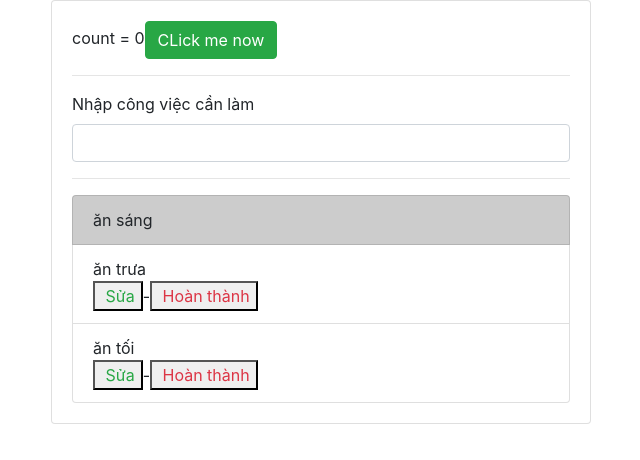
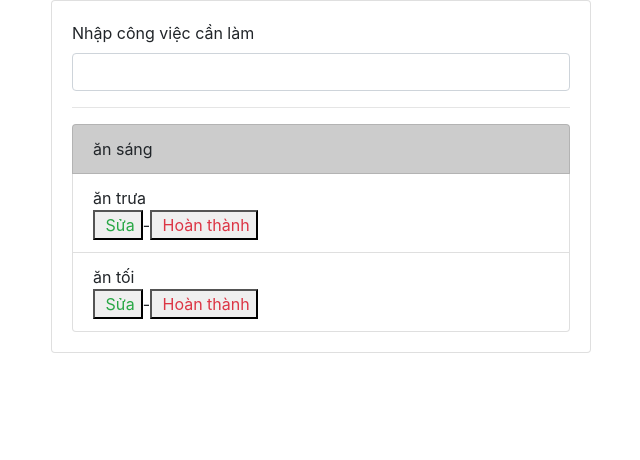
Before and after one commit to tungdinh86/TodoList, a React (Create React App) app: page / in a window 1280 px wide. Shown: the top 460 px of the page, without its empty margins (319-959 px from the left). Built offline with nearby package versions, Linux system fonts and the light colour scheme.

Commit message:
update todolist hook - xoa cac file thua

```diff
--- a/src/App.js
+++ b/src/App.js
@@ -3,9 +3,9 @@ import TodoListMain from './Components/TodoListMain'
 import './App.css'
 function App() {
   return (
-    <div className='container'>
-      <div className='row  justify-content-center'>
-        <div className='col col-6  '>
+    <div className="container">
+      <div className="row  justify-content-center">
+        <div className="col col-6">
           <TodoListMain />
         </div>
       </div>
--- a/src/Components/TodoInputBox.js
+++ b/src/Components/TodoInputBox.js
@@ -2,7 +2,6 @@ import React, { useState, memo } from 'react'
 import Utilities from '../lib/utilities';
 
 export default memo(function TodoInputBox(props) {
-  console.log('render input box');
   const [value, setValue] = useState('');
 
   const onChange = (event) => setValue(event.target.value);
--- a/src/Components/TodoListMain.js
+++ b/src/Components/TodoListMain.js
@@ -5,10 +5,6 @@ import TodoDataItems from '../consts/TodoDataItems'
 
 function TodoListMain() {
   const [todolist, setTodolist] = useState(TodoDataItems);
-  const [count, setCount] = useState(0);
-  const onCounterClick = () => {
-    setCount(count + 1);
-  }
   //addnew todo item
   const doAddNewTodoItem = useCallback(function (item) {
     //setState
@@ -33,9 +29,6 @@ function TodoListMain() {
   return (
     <div className="card">
       <div className="card-body">
-        count = {count}
-        <button className="btn btn-success" onClick={onCounterClick}>CLick me now</button>
-        <hr />
         <TodoInputBox
           doAddNewTodoItem={doAddNewTodoItem} />
         <hr />
```
